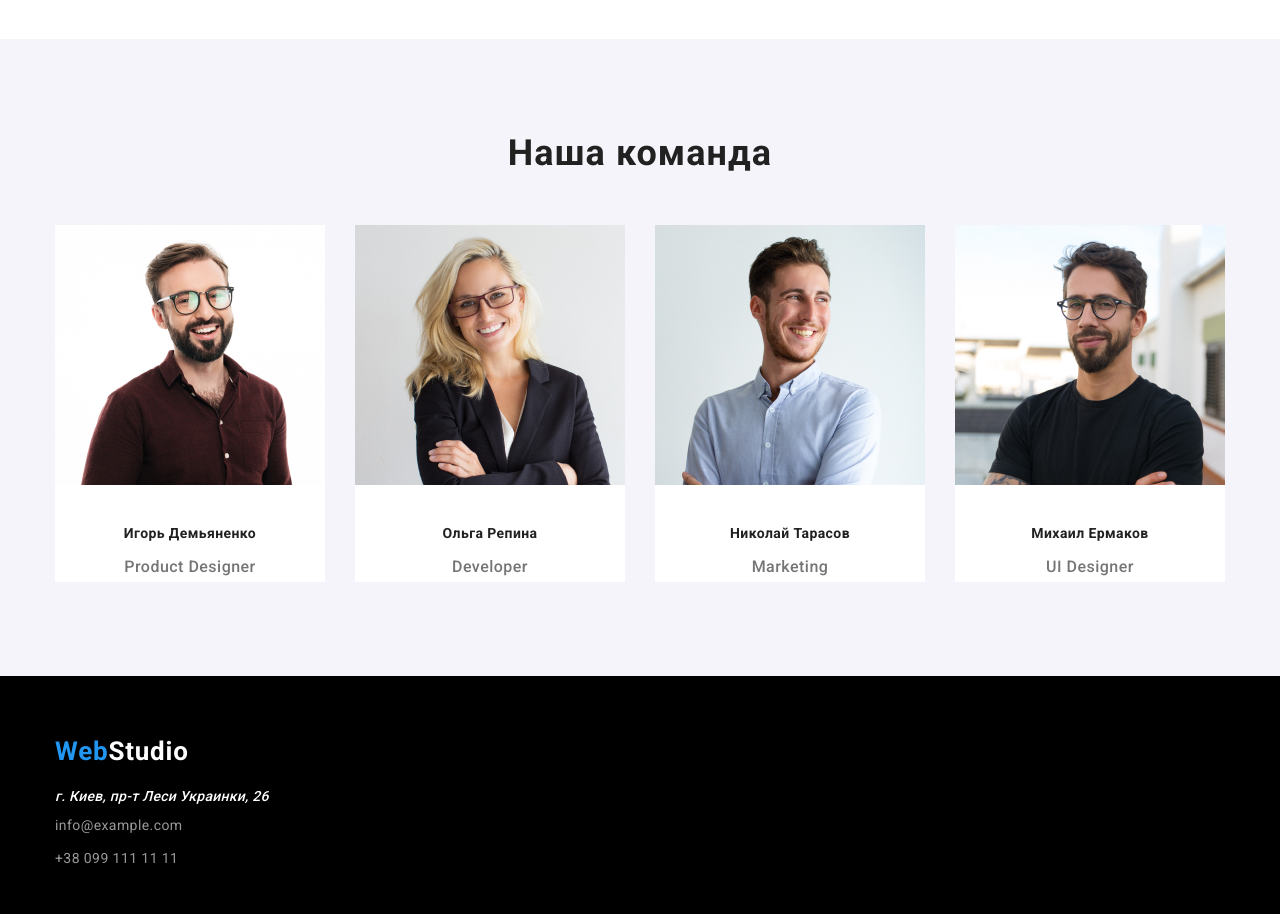
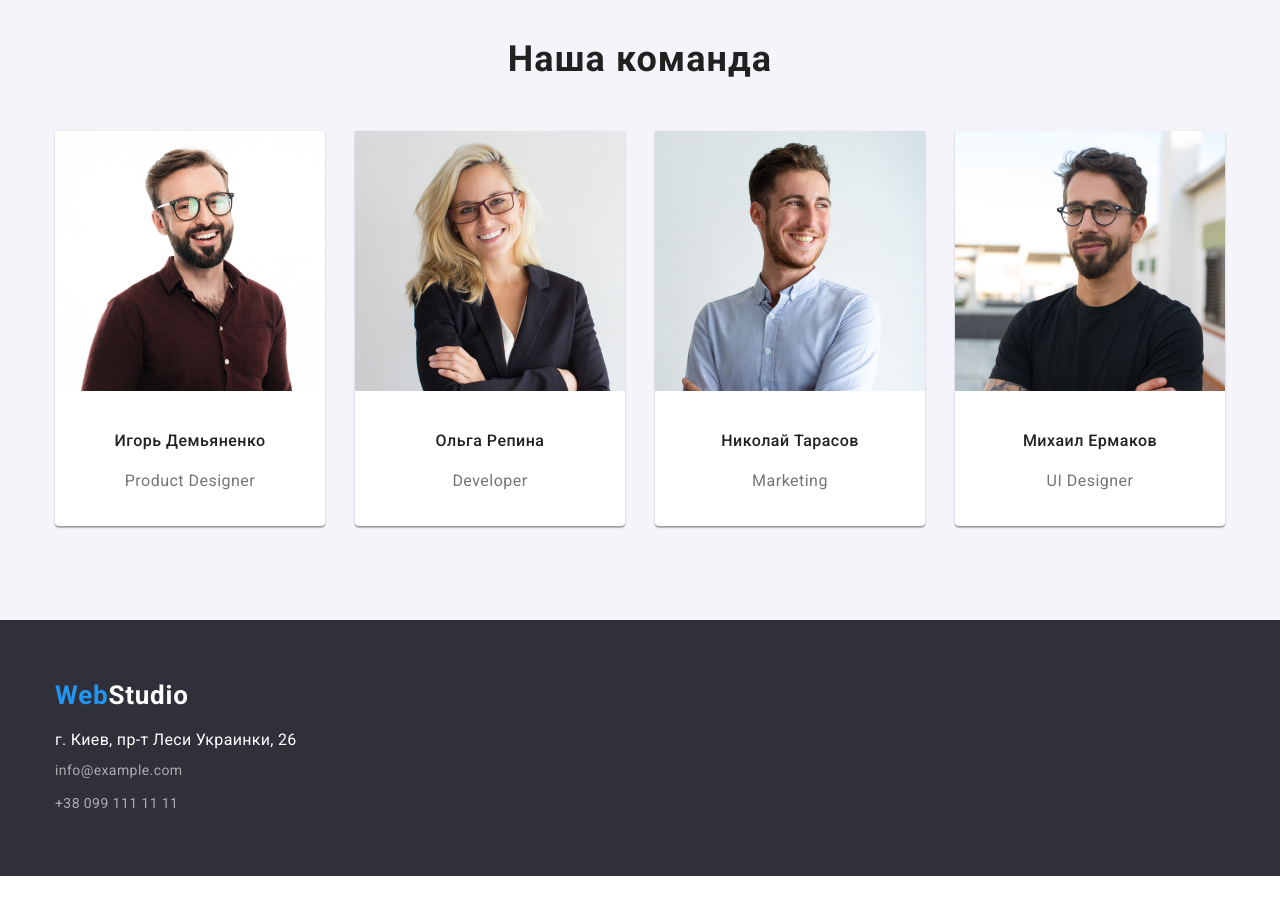
Before and after one commit to YuriiDolzhenko/goit-markup-hw-03, a plain HTML site: page index.html in a window 1280 px wide. Shown: the part 1500-2414 px from the top of the page. After the commit the page ends 2376 px from the top, so only its background shows below. Drawn offline with nearby package versions, Linux system fonts and the light colour scheme.

Commit message:
Add files via upload

```diff
--- a/css/style.css
+++ b/css/style.css
@@ -13,6 +13,7 @@
   --akcent-color: #2196f3;
   --logo-color: #000000;
   --border-color: #ececec;
+  --footer-color: #2f303a;
 }
 /* значение border-box устанавливается для всех элементов
 и псевдоэлементов документа. */
@@ -114,7 +115,7 @@ p {
   color: var(--akcent-color);
 }
 .nav-li:not(:last-child) {
-  margin-right: 30px;
+  margin-right: 50px;
 }
 /* .nav-link .active:active {
   color:#ff0000;
@@ -202,8 +203,11 @@ p {
 .section-desc h2 {
   text-align: center;
 }
+.desc-text {
+  text-transform: uppercase;
+}
 .section-desc li {
-  font-weight: 500;
+  font-weight: 400;
   font-size: 14px;
   line-height: 1.71;
   letter-spacing: 0.03em;
@@ -214,7 +218,7 @@ p {
   margin-bottom: 10px;
 }
 .section-img {
-  padding-top: 94px;
+  /* padding-top: 94px; */
   padding-bottom: 94px;
   text-align: center;
 }
@@ -242,7 +246,7 @@ p {
 .foto-link {
   margin-bottom: 50px;
 }
-.section-foto li {
+.section-foto h3 {
   font-weight: 500;
   font-size: 16px;
   line-height: 1.9;
@@ -250,11 +254,23 @@ p {
   letter-spacing: 0.03em;
   background-color: var(--primary-background-color);
 }
+.section-foto p {
+  margin-bottom: 30px;
+  font-weight: 400;
+  font-size: 16px;
+  line-height: 1.9;
+  text-align: center;
+  letter-spacing: 0.03em;
+}
 .foto-list {
   display: flex;
 }
 .foto-img {
   justify-content: center;
+  background: var(--primary-background-color);
+  box-shadow: 0px 1px 3px rgba(0, 0, 0, 0.12), 0px 1px 1px rgba(0, 0, 0, 0.14),
+    0px 2px 1px rgba(0, 0, 0, 0.2);
+  border-radius: 0px 0px 4px 4px;
 }
 .foto-img:not(:last-child) {
   margin-right: 30px;
@@ -266,7 +282,7 @@ p {
   margin-bottom: 10px;
 }
 .footer {
-  background-color: var(--logo-color);
+  background-color: var(--footer-color);
   padding-top: 60px;
   padding-bottom: 60px;
 }
@@ -284,6 +300,7 @@ p {
 }
 .google-address {
   color: var(--primary-background-color);
+  font-style: normal;
 }
 .footer-link:not(:first-child) {
   margin-top: 9px;
@@ -336,6 +353,7 @@ p {
   display: inline-block;
   padding: 6px 21px;
   border-radius: 4px;
+  border: 0px;
 }
 .benefits .benefits-button:hover,
 .benefits .benefits-button:focus {
@@ -345,15 +363,19 @@ p {
 .projects {
   display: flex;
   flex-wrap: wrap;
-  /* margin-left: -30px;
-  margin-top: -30px; */
+  /* margin-right: -30px;
+  margin-bottom: -30px; */
   list-style: none;
 }
 .projects-item {
   width: 370px;
   margin-right: 30px;
   margin-bottom: 30px;
+  /* flex-basis: calc(100% / 3 - 30px); */
   border: 1px solid #eeeeee;
+  box-sizing: border-box;
+  box-shadow: 0px 1px 1px rgba(0, 0, 0, 0.12), 0px 4px 4px rgba(0, 0, 0, 0.06),
+    1px 4px 6px rgba(0, 0, 0, 0.16);
   /* margin-top: 30px; */
   /* flex-basis: calc(100% - 60px / 3); */
 }
--- a/index.html
+++ b/index.html
@@ -90,7 +90,7 @@
             </a>
             <address id="address">
                 <!-- Ссылка на адрес -->
-                <a class="google-address link" target="_blank" href="https://goo.gl/maps/JPTJLpiqcLhhmCbZ7">
+                <a class="google-address" target="_blank" href="https://goo.gl/maps/JPTJLpiqcLhhmCbZ7">
                     г. Киев, пр-т Леси Украинки, 26
                 </a>
                 <!-- Ссылка на адрес электронной почты  -->
```
